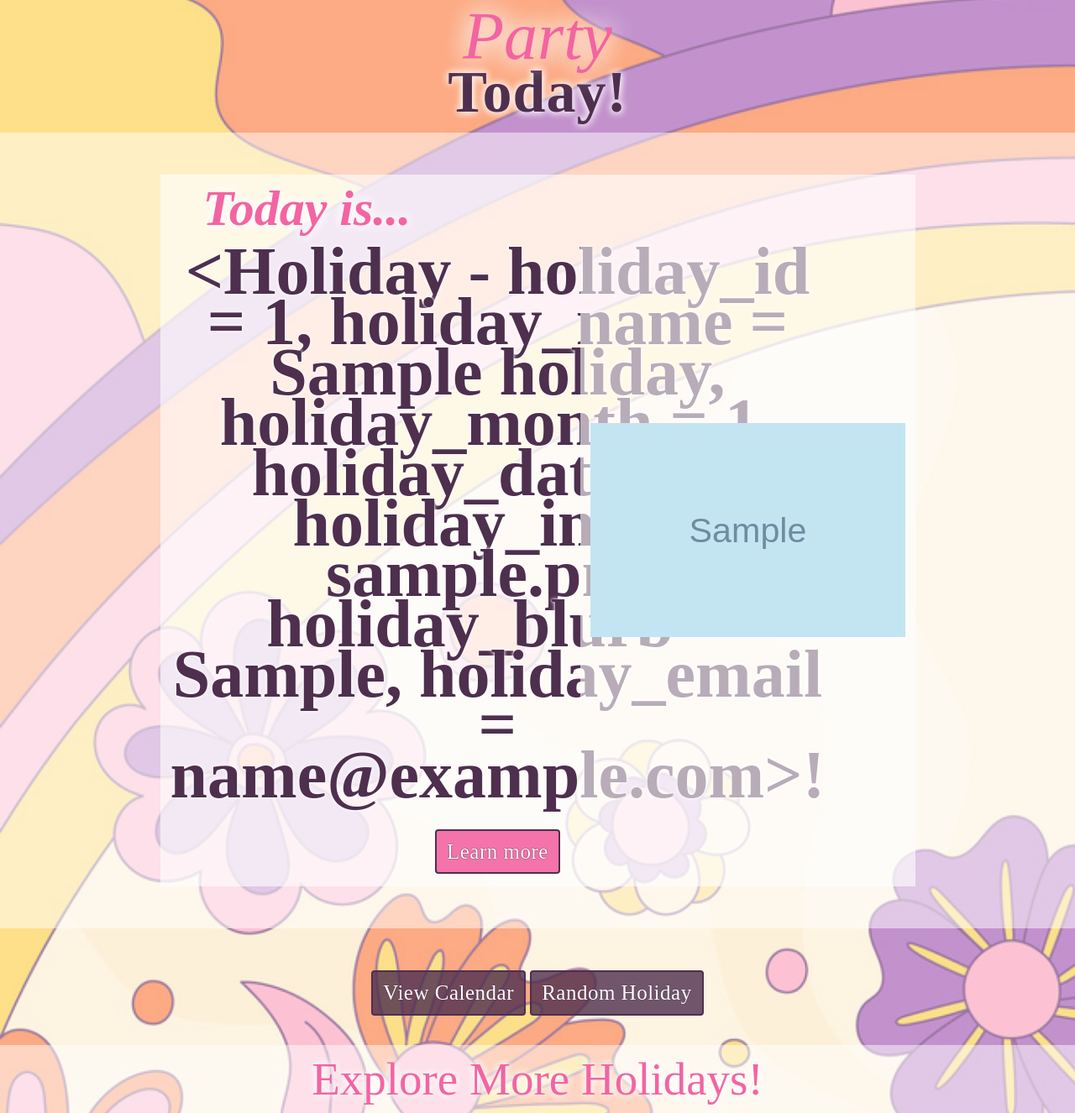
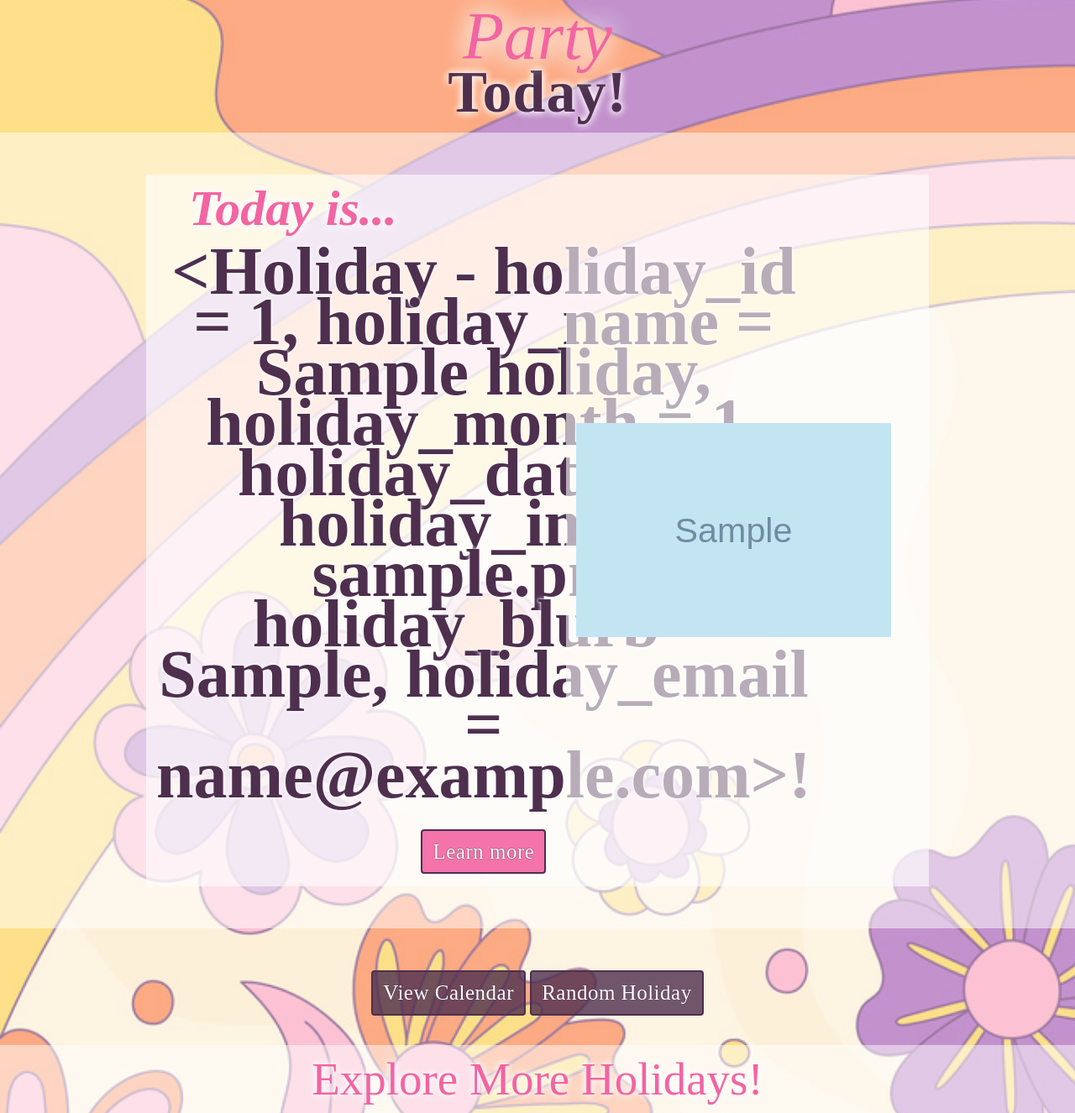
Before and after one commit to leah-ewing/HolidayHub, a Flask app: template templates/homepage.html in a window 1280 px wide. Shown: the part 65-1391 px from the top of the page at 84% size. Run offline with Flask 3, Linux system fonts and the light colour scheme; tables that the repository leaves empty hold one stand-in row (values such as "Sample post"); the template is opened without the code that fills it: values that come from a table or form of the project are taken from there, most other values are stand-ins (such as "Sample title", 1, 10 or a date in 2020); grey boxes marked "Sample" are stand-in pictures; some web fonts are replaced.

Commit message:
fix homepage spacing

```diff
--- a/static/css/static.css
+++ b/static/css/static.css
@@ -268,6 +268,7 @@ button {
     display: grid;
     place-items: center;
     max-width: fit-content;
+    padding-right: 45px;
     /* border-radius: 7px; */
     /* width: 100px;
     height: 100px; */
```
